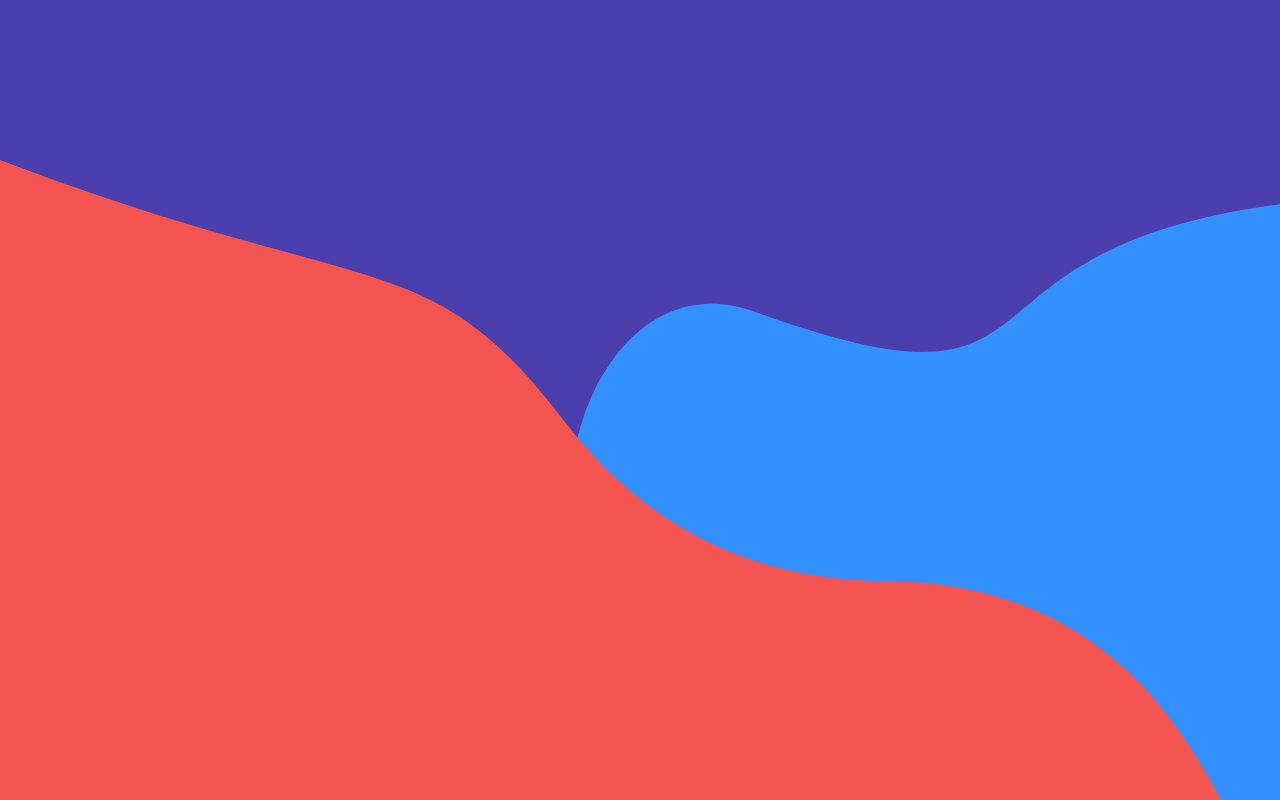
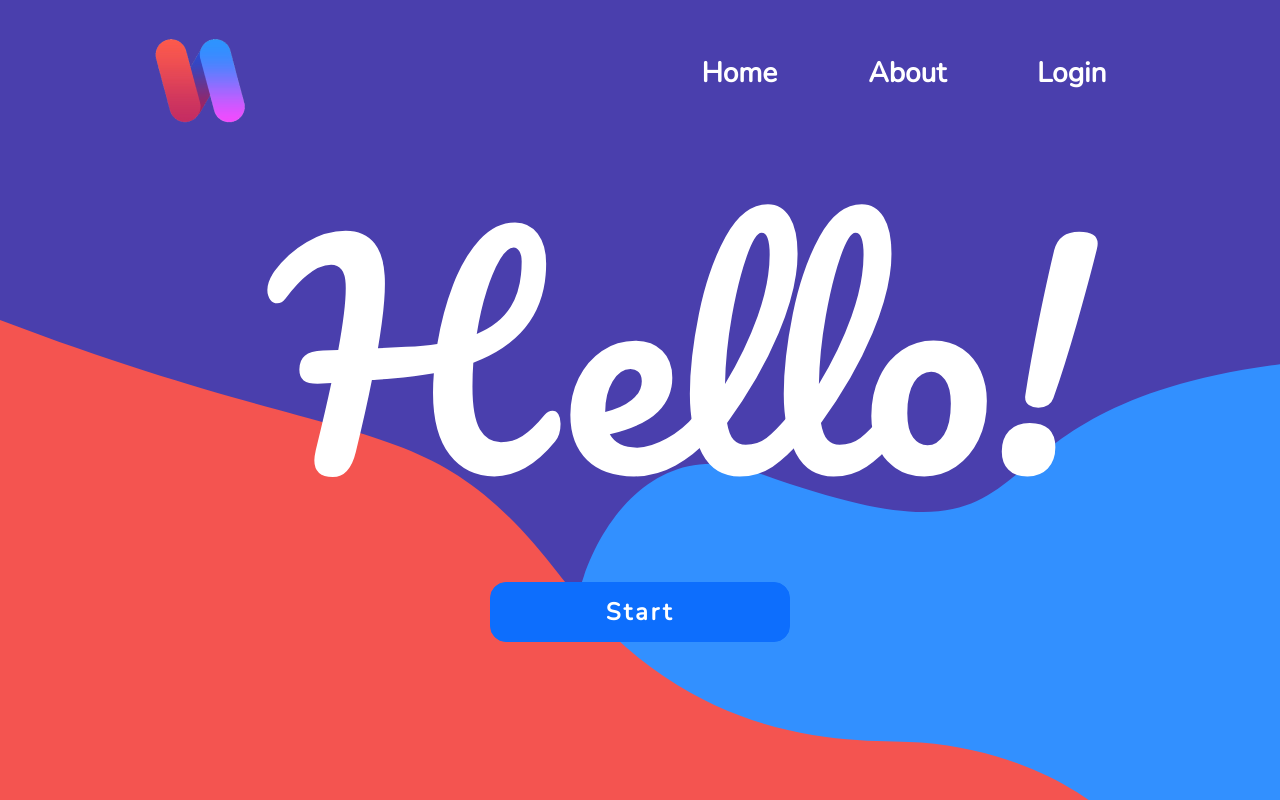
Before and after one commit to ProgBot12/Landing_Page_Example_BS5, a plain HTML site: page index.html in a window 1280 px wide. Drawn offline with nearby package versions, Linux system fonts and the light colour scheme.

Commit message:
Finished page

```diff
--- a/assets/styles/styles.scss
+++ b/assets/styles/styles.scss
@@ -12,10 +12,11 @@ body{
 }
 
 .bg-wave{
-    height: 80%;
+    height: 60%;
     width: 100%;
     position: fixed;
     bottom: 0;
+    z-index: -1;
 
     img{
         width: 100%;
@@ -25,6 +26,65 @@ body{
     }
 }
 
+header{
+    height: 20vh;
+    width: 80%;
+    margin: auto;
+    nav{
+        display: flex;
+        align-items: center;
+        justify-content: space-between;
+        margin-top: 2%;
+
+        .logo{
+            flex: 1;
+            justify-self: center;
+            align-self: center;
+
+        }
+        .nav-links{
+            display: flex;
+            flex: 1;
+            align-items: center;
+            justify-content: space-around;
+            list-style: none;
+
+            .nav-link{
+                text-decoration: none;
+                color: white;
+                font-family: 'Nunito',sans-serif;
+                font-size: 28px;
+                font-weight: bold;
+            }
+        }
+    }
+}
+
+.container{
+    .row{
+        .col-8{
+            h1{
+                color: white;
+                font-family: 'Pacifico',sans-serif;
+                font-size: 288px;
+                z-index: 1;
+            }
+        }
+        .col-4{
+            .btn{
+                width: 300px;
+                height: 60px;
+                border-radius: 1rem;
+                font-size: 24px;
+                font-family: 'Nunito',sans-serif;
+                font-weight: bolder;
+                letter-spacing: 3px;
+
+            }
+        }
+    }
+}
+
 @media screen and (max-width:768px){
     .bg-wave{
         height: 50%;
--- a/index.html
+++ b/index.html
@@ -13,6 +13,37 @@
         <img src="./assets/images/bg-wave.svg" alt="bg-wave">
     </div>
     <!--The Navbar-->
+    <header>
+        <nav>
+            <div class="logo">
+                <img src="./assets/images/logo 1.png" alt="logo">
+            </div>
+            <ul class="nav-links">
+                <li><a class="nav-link" href="#Home">Home</a></li>
+                <li><a class="nav-link" href="#Home">About</a></li>
+                <li><a class="nav-link" href="#Home">Login</a></li>
+            </ul>
+        </nav>
+    </header>
+
+    <!--Main Text Section-->
+    <div class="container">
+        <div class="row">
+            <div class="col-2"></div>
+            <div class="col-8">
+                <h1>Hello!</h1>
+            </div>
+            <div class="col-2"></div>
+        </div>
+        <div class="row mt-5">
+            <div class="col-4"></div>
+            <div class="col-4 text-center">
+                <button type="button" class="btn btn-primary btn-lg text-center">Start</button>
+            </div>
+            <div class="col-4"></div>
+        </div>
+    </div>
+
     <script src="./assets/bootstrap-5.0.0-beta1-dist/js/bootstrap.js"></script>
 </body>
 </html>
```
Also changed, not shown: assets/styles/styles.css, 1 other file.
